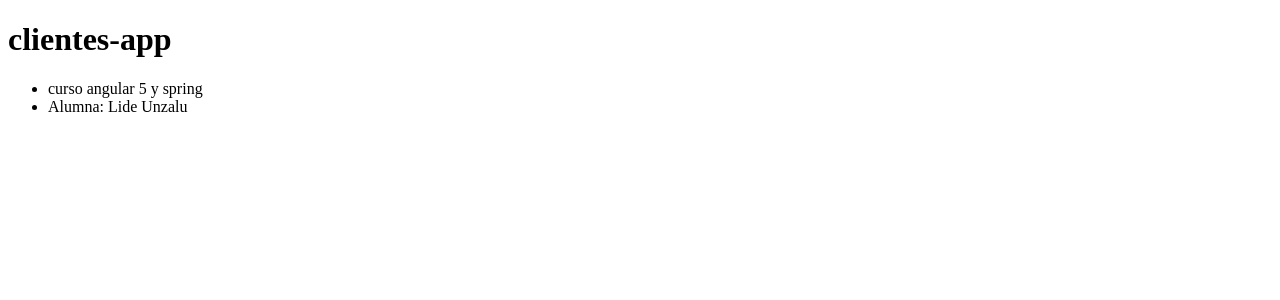
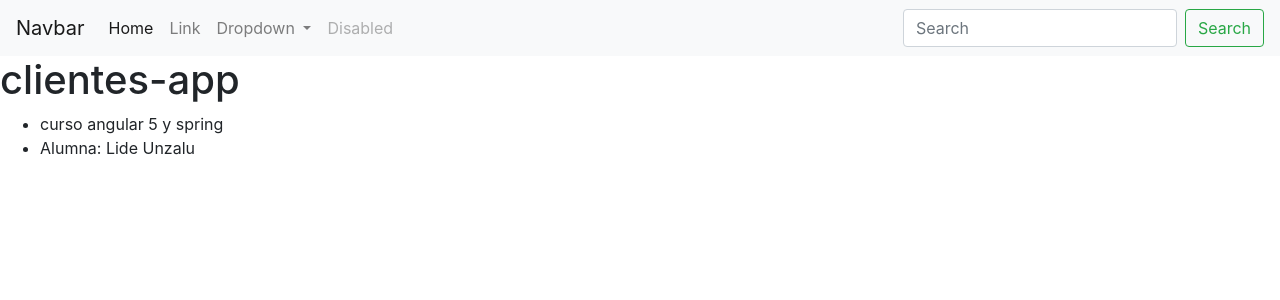
Before and after one commit to UnzaluLide/angularApp, an Angular app: page / in a window 1280 px wide. Shown: the top 300 px of the page. Built offline with nearby package versions, Linux system fonts and the light colour scheme.

Commit message:
incluir bootstrap y navbar al app.component.html

```diff
--- a/src/app/app.component.html
+++ b/src/app/app.component.html
@@ -1,3 +1,38 @@
+<nav class="navbar navbar-expand-lg navbar-light bg-light">
+  <a class="navbar-brand" href="#">Navbar</a>
+  <button class="navbar-toggler" type="button" data-toggle="collapse" data-target="#navbarSupportedContent" aria-controls="navbarSupportedContent" aria-expanded="false" aria-label="Toggle navigation">
+    <span class="navbar-toggler-icon"></span>
+  </button>
+
+  <div class="collapse navbar-collapse" id="navbarSupportedContent">
+    <ul class="navbar-nav mr-auto">
+      <li class="nav-item active">
+        <a class="nav-link" href="#">Home <span class="sr-only">(current)</span></a>
+      </li>
+      <li class="nav-item">
+        <a class="nav-link" href="#">Link</a>
+      </li>
+      <li class="nav-item dropdown">
+        <a class="nav-link dropdown-toggle" href="#" id="navbarDropdown" role="button" data-toggle="dropdown" aria-haspopup="true" aria-expanded="false">
+          Dropdown
+        </a>
+        <div class="dropdown-menu" aria-labelledby="navbarDropdown">
+          <a class="dropdown-item" href="#">Action</a>
+          <a class="dropdown-item" href="#">Another action</a>
+          <div class="dropdown-divider"></div>
+          <a class="dropdown-item" href="#">Something else here</a>
+        </div>
+      </li>
+      <li class="nav-item">
+        <a class="nav-link disabled" href="#" tabindex="-1" aria-disabled="true">Disabled</a>
+      </li>
+    </ul>
+    <form class="form-inline my-2 my-lg-0">
+      <input class="form-control mr-sm-2" type="search" placeholder="Search" aria-label="Search">
+      <button class="btn btn-outline-success my-2 my-sm-0" type="submit">Search</button>
+    </form>
+  </div>
+</nav>
     <h1>
       {{ title }}
     </h1>
--- a/src/index.html
+++ b/src/index.html
@@ -6,8 +6,10 @@
   <base href="/">
   <meta name="viewport" content="width=device-width, initial-scale=1">
   <link rel="icon" type="image/x-icon" href="favicon.ico">
+  <link rel="stylesheet" href="https://stackpath.bootstrapcdn.com/bootstrap/4.4.1/css/bootstrap.min.css" integrity="sha384-Vkoo8x4CGsO3+Hhxv8T/Q5PaXtkKtu6ug5TOeNV6gBiFeWPGFN9MuhOf23Q9Ifjh" crossorigin="anonymous">
 </head>
 <body>
   <app-root></app-root>
+  <script src="https://stackpath.bootstrapcdn.com/bootstrap/4.4.1/js/bootstrap.min.js" integrity="sha384-wfSDF2E50Y2D1uUdj0O3uMBJnjuUD4Ih7YwaYd1iqfktj0Uod8GCExl3Og8ifwB6" crossorigin="anonymous"></script>
 </body>
 </html>
```
